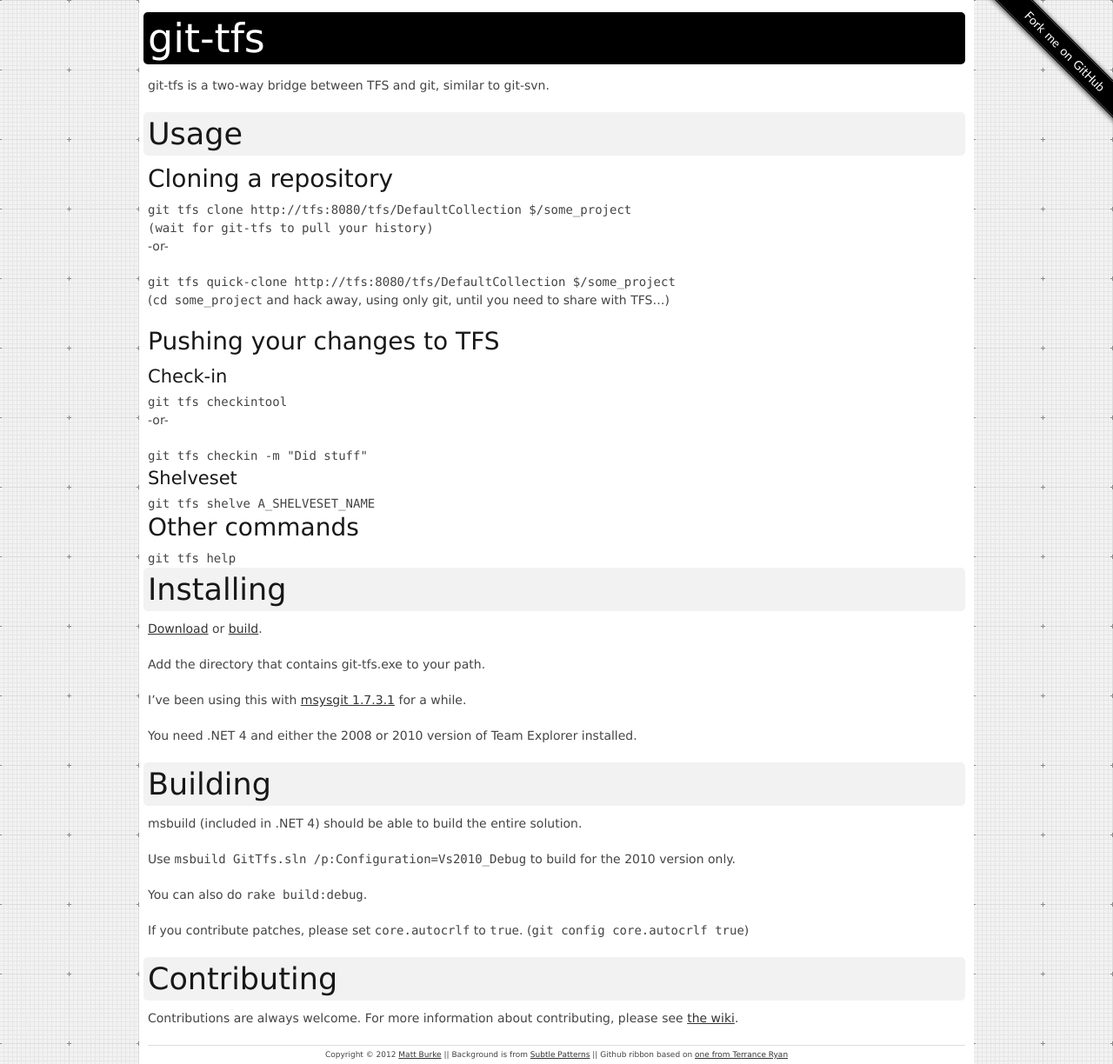
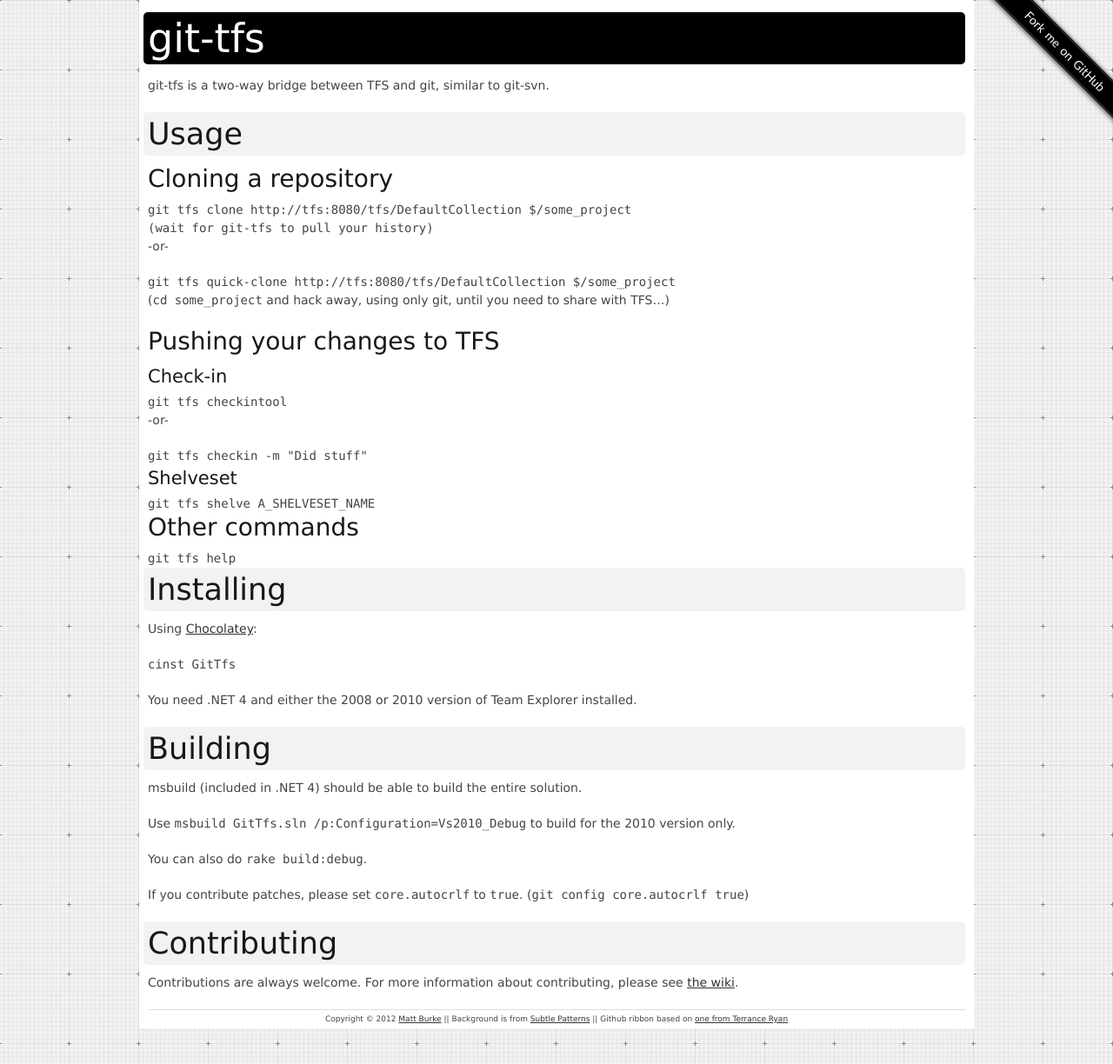
Before and after one commit to git-tfs/git-tfs.github.com, a Jekyll site: the page built from index.md, in a window 1280 px wide. Shown: the whole page at 87% size. Built offline with Jekyll 4.4.1, drawn with Linux system fonts in a browser that asks for light colours; nearby versions of some CDN libraries; after the commit the page ends 1183 px from its top, so only the background shows below that.

Commit message:
Update install instructions

````diff
--- a/index.md
+++ b/index.md
@@ -41,12 +41,9 @@ git-tfs is a two-way bridge between TFS and git, similar to git-svn.
 
 ## Installing
 
-[Download](https://github.com/git-tfs/git-tfs/downloads#uploaded_downloads) or
-[build](https://github.com/git-tfs/git-tfs/wiki/HowTo+Build).
+Using [Chocolatey](http://chocolatey.org/):
 
-Add the directory that contains git-tfs.exe to your path.
-
-I've been using this with [msysgit 1.7.3.1](http://code.google.com/p/msysgit/) for a while.
+``` cinst GitTfs ```
 
 You need .NET 4 and either the 2008 or 2010 version of Team Explorer installed.
 
````
